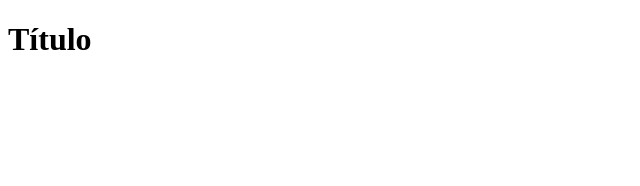
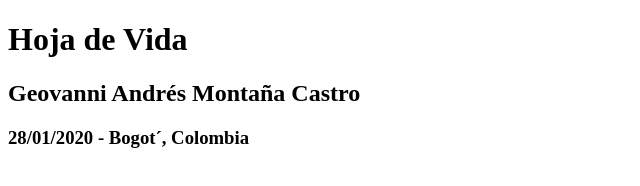
Before and after one commit to Geo-Andres/Hoja-de-Vida, a plain HTML site: page index.html in a window 1280 px wide. Shown: the whole page, without its empty margins (0-640 px from the left). Drawn offline with Linux system fonts and the light colour scheme.

Commit message:
Primer commit
comit de inicio con primeros cambios

```diff
--- a/index.html
+++ b/index.html
@@ -8,10 +8,9 @@
 
 <body>
 <header>
-	<h1>
-		T&iacute;tulo
-	</h1>
-
+	<h1>Hoja de Vida</h1>
+<h2> Geovanni Andr&eacute;s Monta&ntilde;a Castro </h2>
+<h3>28/01/2020 - Bogot&acute;, Colombia</h3>
 </header>
 
 
```
Also changed, not shown: 1 other file.
